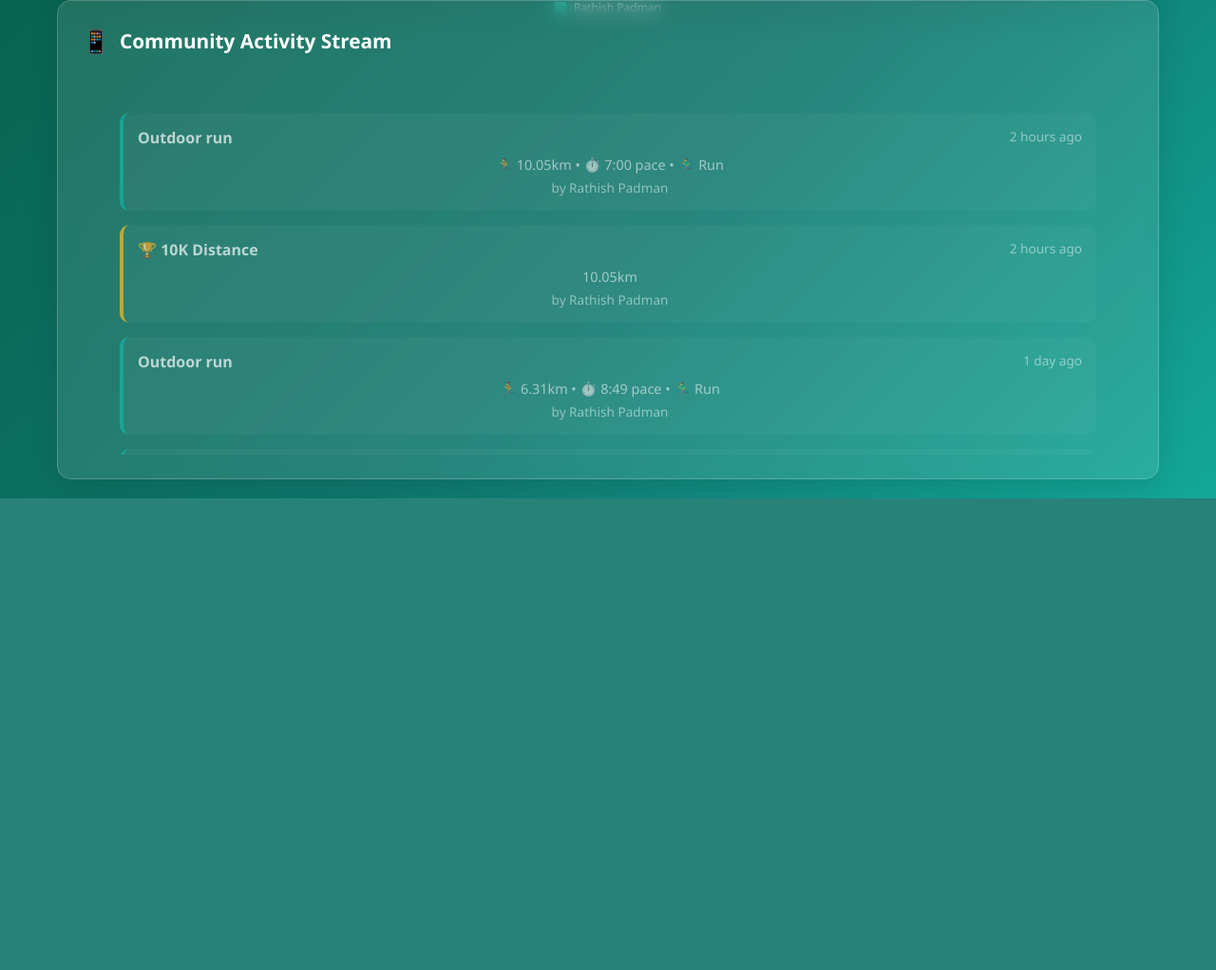
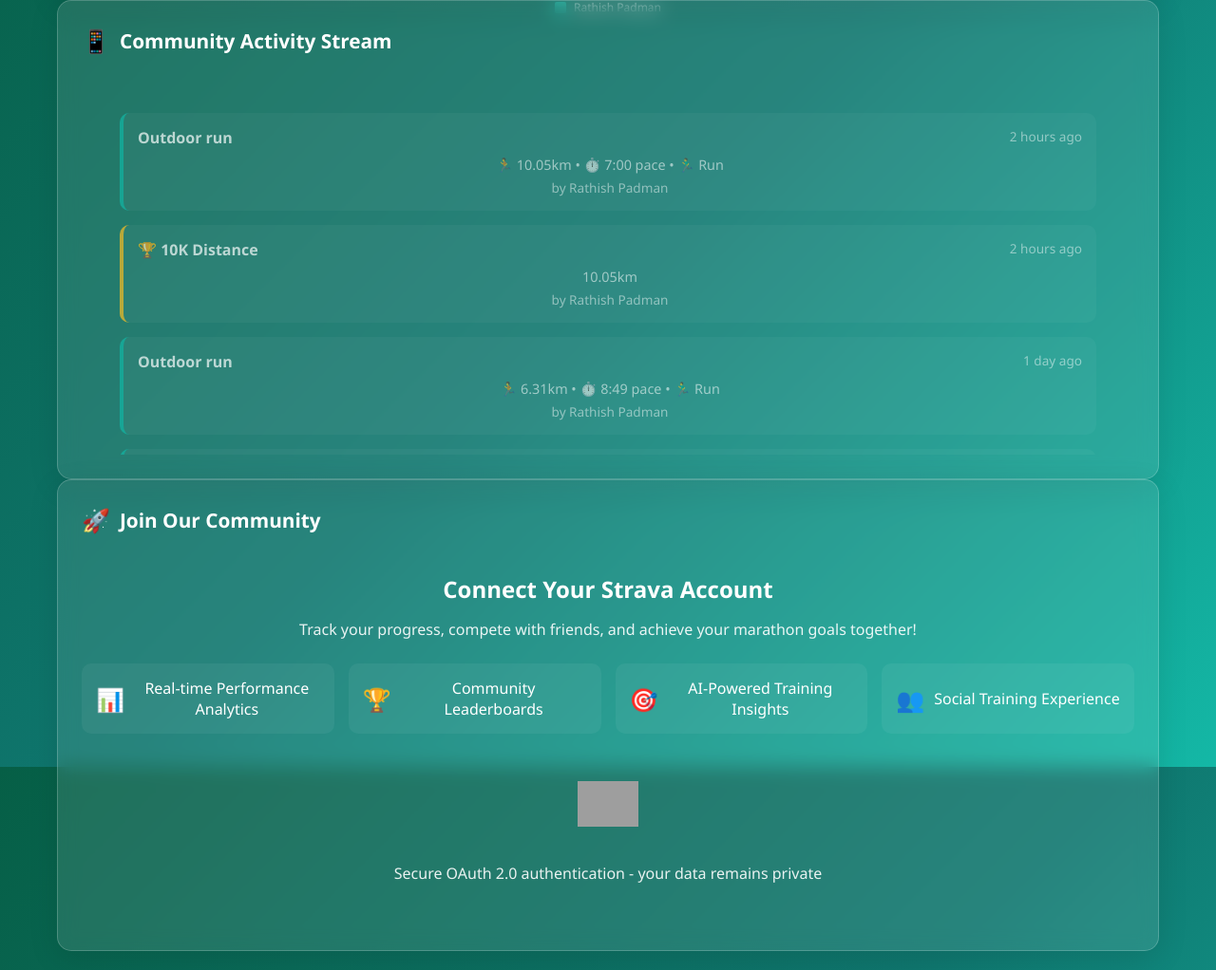
Before and after one commit to rathishpadman/MarathonTraining, a Flask app: page /community in a window 1280 px wide. Shown: the part 1332-2354 px from the top of the page at 95% size. Before the commit the page ends 1857 px from the top, so only its background shows below. Run offline with Flask 3, Linux system fonts and the light colour scheme; data comes from the database, SQL or seed files in the repository; grey boxes are pictures that could not be loaded.

Commit message:
Add section to connect Strava account and track marathon training data
Implements a Strava Connect section with associated styles and OAuth integration in `templates/community_standalone.html`.

Replit-Commit-Author: Agent
Replit-Commit-Session-Id: d25da532-ae38-48e6-aca7-75be0e4c91ec
Replit-Commit-Screenshot-Url: https://storage.googleapis.com/screenshot-production-us-central1/4af7ab70-3715-49e2-9c42-d1b05d91b220/53955ab0-2c3f-4476-a3b3-7224cce7c018.jpg

```diff
--- a/templates/community_standalone.html
+++ b/templates/community_standalone.html
@@ -287,6 +287,67 @@
         svg {
             background: transparent !important;
         }
+
+        /* Strava Connect Section Styling */
+        .connect-section {
+            text-align: center;
+            padding: 20px 0;
+        }
+
+        .connect-section h3 {
+            font-size: 1.5rem;
+            margin-bottom: 15px;
+            color: white;
+        }
+
+        .connect-section p {
+            font-size: 1rem;
+            margin-bottom: 25px;
+            opacity: 0.9;
+        }
+
+        .connect-benefits {
+            display: grid;
+            grid-template-columns: repeat(auto-fit, minmax(200px, 1fr));
+            gap: 15px;
+            margin-bottom: 30px;
+        }
+
+        .benefit {
+            display: flex;
+            align-items: center;
+            gap: 10px;
+            background: rgba(255, 255, 255, 0.05);
+            padding: 15px;
+            border-radius: 10px;
+            transition: background 0.3s ease;
+        }
+
+        .benefit:hover {
+            background: rgba(255, 255, 255, 0.1);
+        }
+
+        .benefit-icon {
+            font-size: 1.5rem;
+        }
+
+        .strava-connect-btn {
+            background: transparent;
+            border: none;
+            cursor: pointer;
+            transition: transform 0.3s ease;
+            margin: 20px 0;
+        }
+
+        .strava-connect-btn:hover {
+            transform: scale(1.05);
+        }
+
+        .connect-note {
+            font-size: 0.85rem;
+            opacity: 0.7;
+            margin-top: 15px;
+        }
     </style>
 </head>
 <body>
@@ -364,6 +425,41 @@
                 Community Activity Stream
             </div>
             <div id="activityStream" class="activity-stream loading">Loading activities...</div>
+        </div>
+
+        <!-- Strava Connect Section -->
+        <div class="section">
+            <div class="chart-title">
+                <span class="section-icon">🚀</span>
+                Join Our Community
+            </div>
+            <div class="connect-section">
+                <h3>Connect Your Strava Account</h3>
+                <p>Track your progress, compete with friends, and achieve your marathon goals together!</p>
+                <div class="connect-benefits">
+                    <div class="benefit">
+                        <span class="benefit-icon">📊</span>
+                        <span>Real-time Performance Analytics</span>
+                    </div>
+                    <div class="benefit">
+                        <span class="benefit-icon">🏆</span>
+                        <span>Community Leaderboards</span>
+                    </div>
+                    <div class="benefit">
+                        <span class="benefit-icon">🎯</span>
+                        <span>AI-Powered Training Insights</span>
+                    </div>
+                    <div class="benefit">
+                        <span class="benefit-icon">👥</span>
+                        <span>Social Training Experience</span>
+                    </div>
+                </div>
+                <button class="strava-connect-btn" onclick="connectStrava()">
+                    <img src="https://developers.strava.com/images/btn_strava_connectwith_orange.png"
+                         alt="Connect with Strava" style="height: 48px;">
+                </button>
+                <p class="connect-note">Secure OAuth 2.0 authentication - your data remains private</p>
+            </div>
         </div>
     </div>
 
@@ -443,6 +539,26 @@
                     </div>
                 </div>
             `).join('');
+        }
+
+        function connectStrava() {
+            // Check if user is already authenticated
+            fetch('/auth/status')
+                .then(response => response.json())
+                .then(data => {
+                    if (data.authenticated) {
+                        alert('You are already connected to Strava! Your activities are being tracked.');
+                        return;
+                    }
+
+                    // Redirect to Strava OAuth
+                    window.location.href = '/auth/strava';
+                })
+                .catch(error => {
+                    console.error('Error checking auth status:', error);
+                    // Proceed with Strava connection
+                    window.location.href = '/auth/strava';
+                });
         }
 
         function renderActivityStream(activities) {
```
